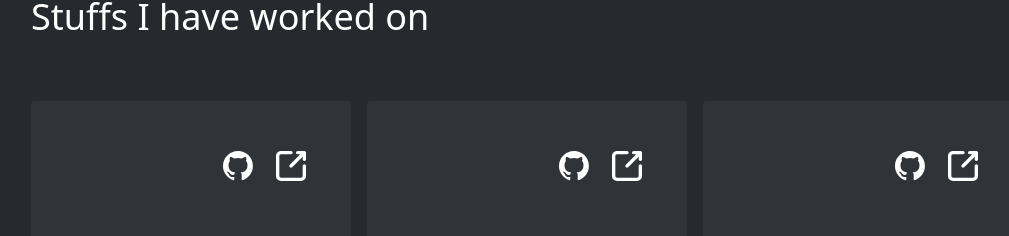
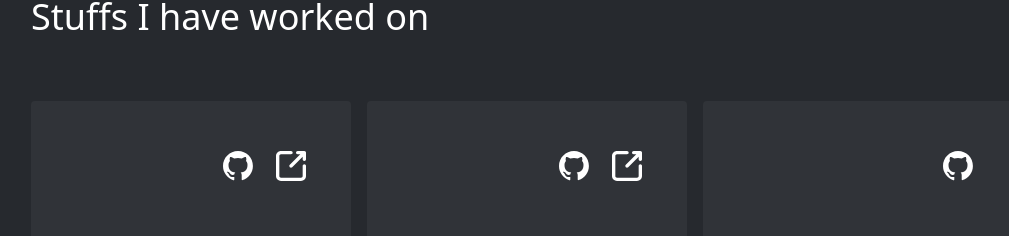
Before and after one commit to jbrit/Portfolio, a React (Create React App) app: page / in a window 1280 px wide. Shown: the part 887-1123 px from the top of the page, without its empty margins (113-1122 px from the left). Built offline with nearby package versions, Linux system fonts and the light colour scheme.

Commit message:
Target blank and portfolio link corrected

```diff
--- a/src/components/SocialIcon.tsx
+++ b/src/components/SocialIcon.tsx
@@ -8,7 +8,7 @@ interface SocialIconProps {
 
 const SocialIcon: React.FC<SocialIconProps> = ({ href, Icon, className }) => {
   return (
-    <a target="__blank" className={className ?? "mx-3"} href={href}>
+    <a target="_blank" className={className ?? "mx-3"} href={href}>
       <Icon />
     </a>
   );
--- a/src/pages/ContactPage.tsx
+++ b/src/pages/ContactPage.tsx
@@ -116,7 +116,7 @@ const ContactPage: React.FC = ({}) => {
               <Phone className="mr-4 flex-none" /> +234 705 042 4927
             </a>
             <a
-              target="__blank"
+              target="_blank"
               href="https://linkedin.com/in/ajibolaojo/"
               className="flex items-center tracking-wide mr-6 mb-6"
             >
@@ -126,7 +126,7 @@ const ContactPage: React.FC = ({}) => {
               </span>
             </a>
             <a
-              target="__blank"
+              target="_blank"
               href="https://twitter.com/jibolaojo/"
               className="flex items-center tracking-wide mr-6 mb-6"
             >
--- a/src/pages/ProjectPage.tsx
+++ b/src/pages/ProjectPage.tsx
@@ -21,7 +21,6 @@ const projects: Array<{
   },
   {
     githubName: "Portfolio",
-    liveLink: "https://jbritz.netlify.app/",
     children: ["My Portfolio."],
     stack: ["React", "TS"],
   },
```
